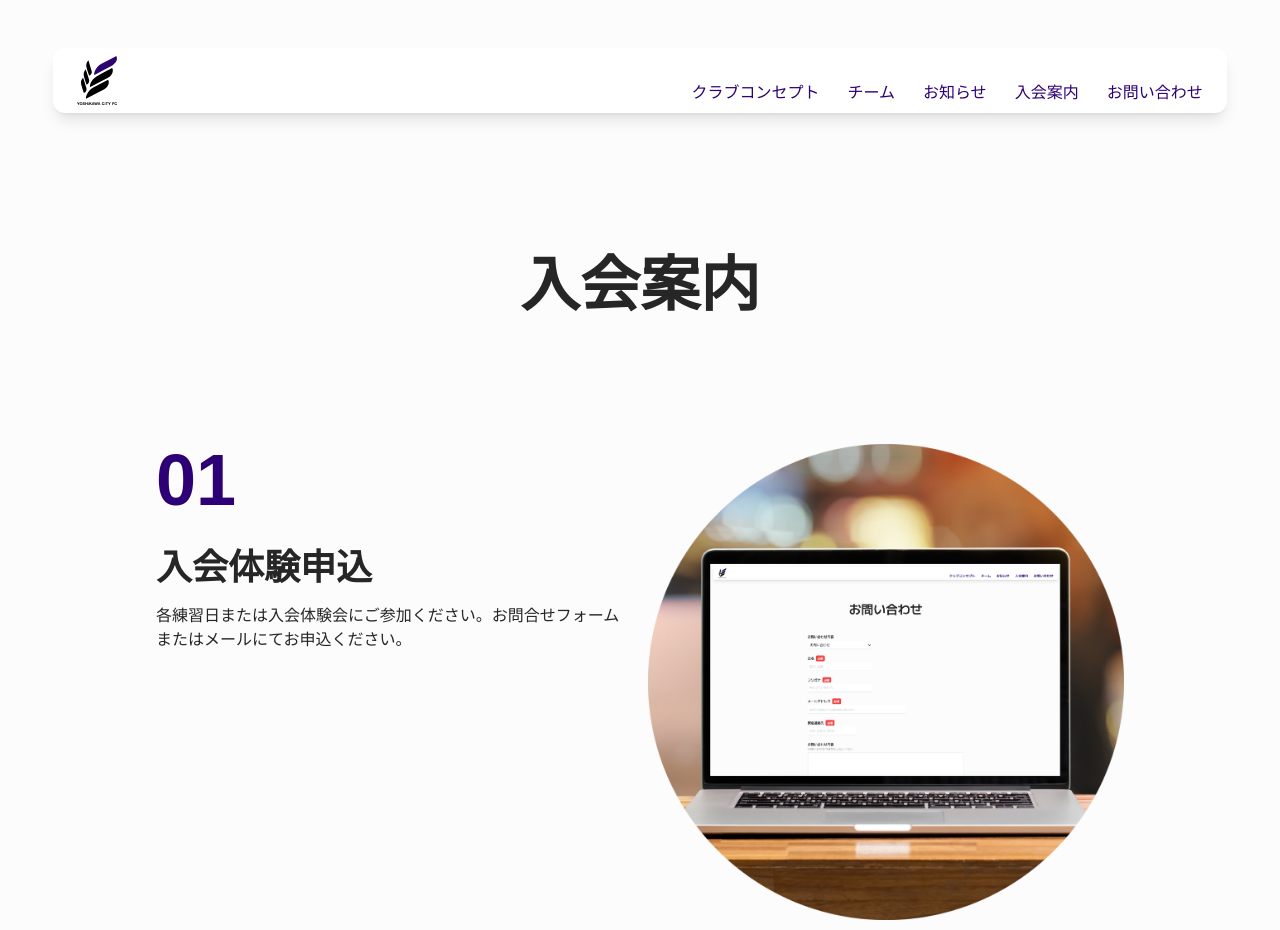
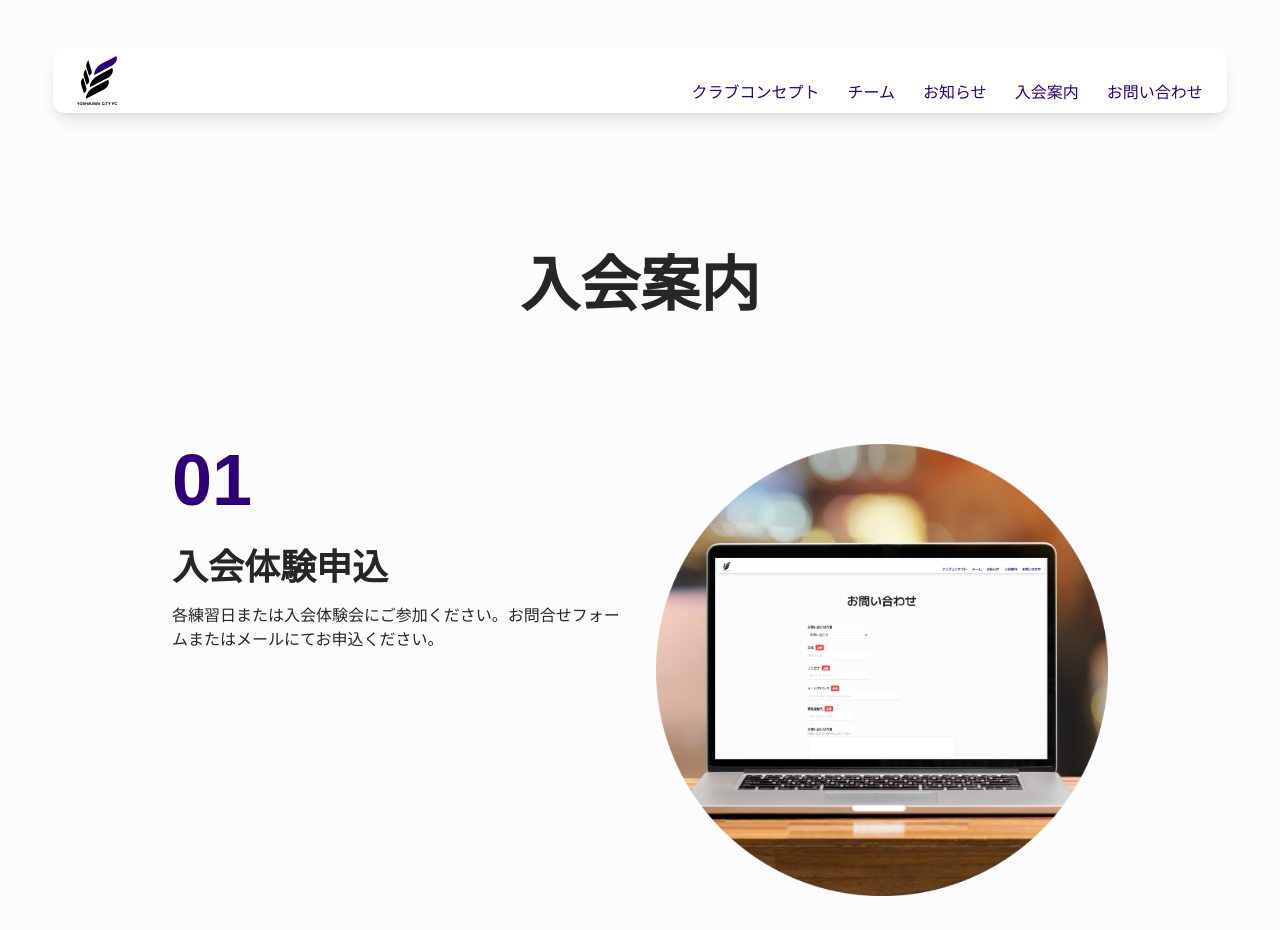
Before and after one commit to yoshikawacityfc/yoshikawacityfc, a Next.js app in the folder apps/frontend/: page /entry in a window 1280 px wide. Shown: the top 930 px of the page. Built offline with nearby package versions, Linux system fonts and the light colour scheme; a web font is replaced by a local one.

Commit message:
:art: スタイル修正

```diff
--- a/apps/frontend/src/pages/entry.tsx
+++ b/apps/frontend/src/pages/entry.tsx
@@ -6,11 +6,11 @@ import { NextPage } from "next";
 const Entry: NextPage = () => {
   return (
     <MainLayout>
-      <section className="pt-64 max-w-[1000px] m-auto px-4">
+      <section className="pt-64 max-w-[1000px] m-auto px-8">
         <h2 className="font-semibold text-5xl sm:text-6xl text-center mb-32">
           入会案内
         </h2>
-        <div className="grid grid-cols-1 gap-4 sm:grid-cols-2">
+        <div className="grid grid-cols-1 gap-8 sm:grid-cols-2">
           <div>
             <p className="text-primary font-bold text-7xl mb-8">01</p>
             <h3 className="font-semibold text-4xl mb-4">入会体験申込</h3>
@@ -22,7 +22,7 @@ const Entry: NextPage = () => {
           <img src="/entry.png" alt="entry" className="m-auto" />
         </div>
 
-        {/* TODO: アイコン自作 */}
+        {/* TODO: サイズ追加 */}
         <Icon
           icon={faAnglesDown}
           size="4xlarge"
```
